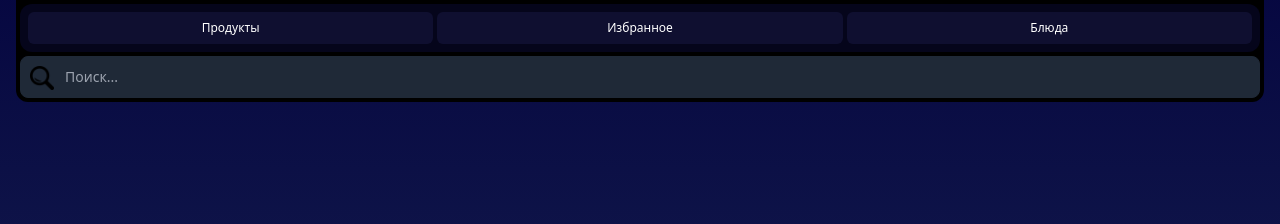
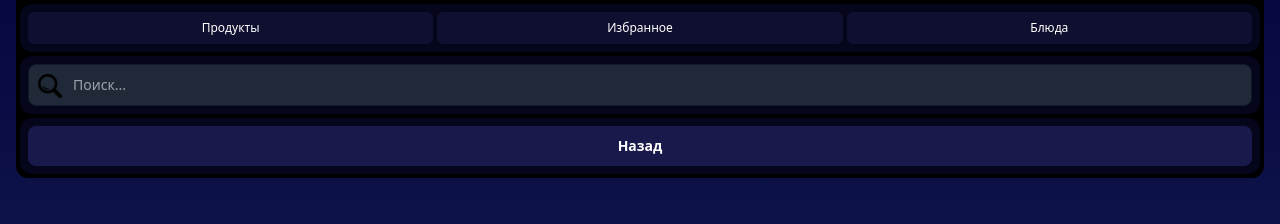
Before and after one commit to Goodwin126/tg-mini-app-mark2, a Vue app: page /eating in a window 1280 px wide. Shown: the part 280-504 px from the top of the page. Built offline with nearby package versions, Linux system fonts and the light colour scheme.

Commit message:
secondaryt commit

```diff
--- a/src/components/Eating.vue
+++ b/src/components/Eating.vue
@@ -23,7 +23,16 @@ import FoodsSearch from './FoodsSearch.vue'
         <p class="text-xs text-white p-1 m-auto">Блюда</p>
       </div>
     </div>
-    <FoodsSearch />
+    <div class="flex rounded-xl p-2 w-full bg-navy">
+      <FoodsSearch />
+    </div>
+    <div class="flex rounded-xl p-2 w-full bg-navy">
+      <RouterLink to="/" class="w-full">
+        <button class="text-white bg-gray rounded-lg text-sm font-bold text-center p-2.5 w-full">
+          Назад
+        </button>
+      </RouterLink>
+    </div>
   </div>
 </template>
 
--- a/src/components/FoodsSearch.vue
+++ b/src/components/FoodsSearch.vue
@@ -1,7 +1,7 @@
 <template>
-  <div class="relative">
+  <div class="relative w-full">
     <input
-      class="bg-gray-800 border border-gray-800 text-gray-200 text-sm rounded-lg focus:ring-blue-500 focus:border-blue-500 w-full y-2.5 p-2.5 pl-11 pr-4 outline-none"
+      class="bg-gray-800 border border-gray-900 text-gray-200 text-sm rounded-lg focus:ring-blue-500 focus:border-blue-500 w-full y-2.5 p-2.5 pl-11 pr-4 outline-none"
       type="text"
       placeholder="Поиск..."
     />
```
